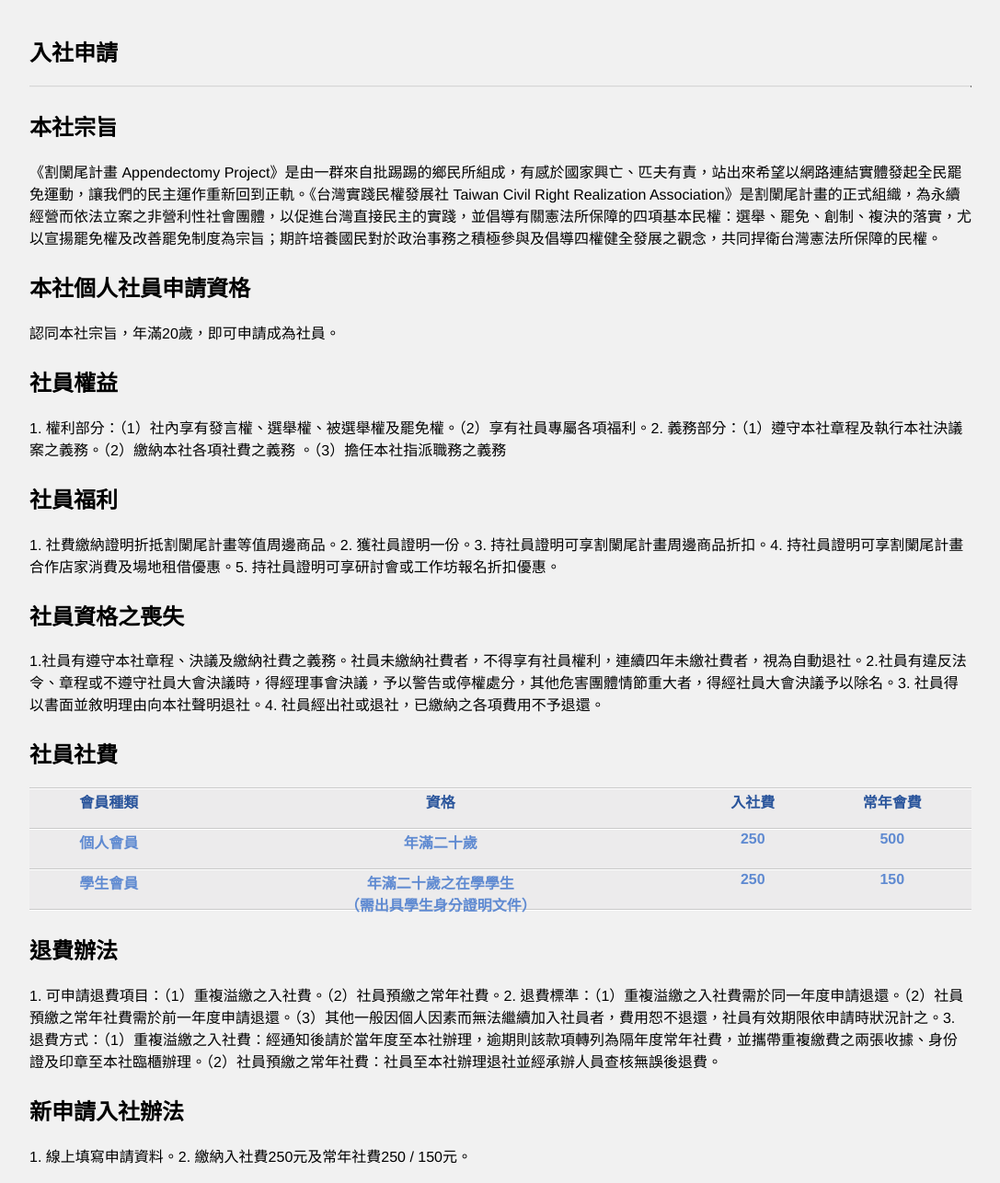
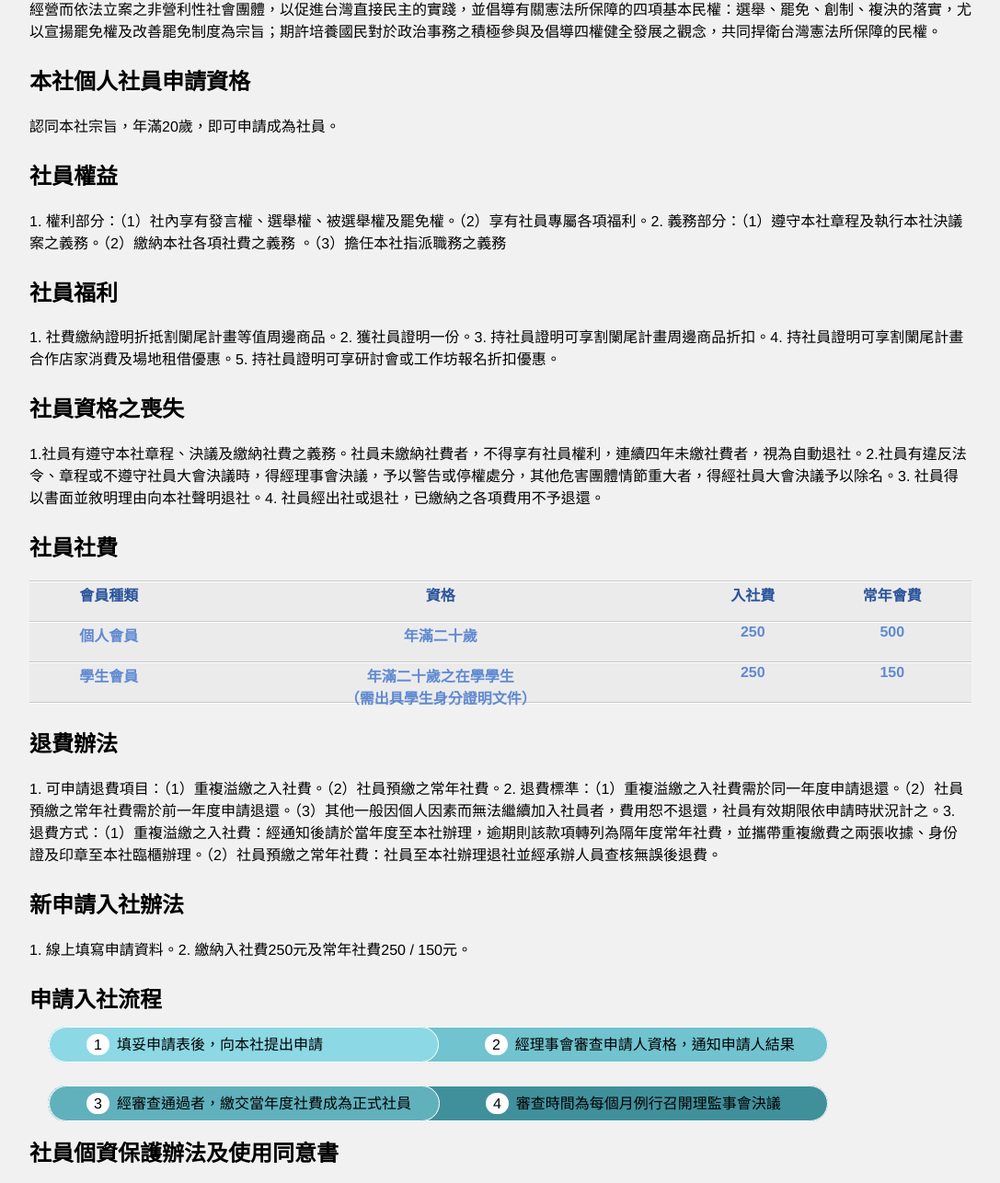
Before and after one commit to appy-tw/join, a plain HTML site: page index.html in a window 1280 px wide. Shown: the part 590-1876 px from the top of the page at 92% size, without its empty margins (96-1183 px from the left). Drawn offline with Linux system fonts and the light colour scheme.

Commit message:
remove some garbage

```diff
--- a/index.html
+++ b/index.html
@@ -20,6 +20,11 @@
 		<div id="form-header-image">社團法人</div>
 		<div id="form-header-title">台灣實踐民權發展社（割闌尾計畫）入社申請表</div>
 	</div>
+
+
+
+
+
 	<h2>本社宗旨</h2>
 	<div class="section-text">
 		《割闌尾計畫 Appendectomy Project》是由一群來自批踢踢的鄉民所組成，有感於國家興亡、匹夫有責，站出來希望以網路連結實體發起全民罷免運動，讓我們的民主運作重新回到正軌。《台灣實踐民權發展社 Taiwan Civil Right Realization Association》是割闌尾計畫的正式組織，為永續經營而依法立案之非營利性社會團體，以促進台灣直接民主的實踐，並倡導有關憲法所保障的四項基本民權：選舉、罷免、創制、複決的落實，尤以宣揚罷免權及改善罷免制度為宗旨；期許培養國民對於政治事務之積極參與及倡導四權健全發展之觀念，共同捍衛台灣憲法所保障的民權。
@@ -31,71 +36,18 @@
 	</div>
 
   <div class="ss-form-container">
-      <div class="ss-top-of-page">
-        <div class="ss-form-heading">
-          <img src="Artboard%201.png" alt="" style="display: inline;"/>
-          <h1 class="ss-form-title" dir="ltr" style="display: inline-block;font-size: 30px;"><div style="width: 80px;height: 40px;display: inline-block;font-size: 30px;">社團法人</div>台灣實踐民權發展社（割闌尾計畫）</h1>
-          <h2>入社申請</h2>
-          <style>
-            hr{
-              border-top-color: #d6d6d6;
-              border-bottom-color: #ececec;
-              border-style: solid;
-              border-left: 0px;
-            }
-          </style>
-          <hr />
-          <div class="ss-required-asterisk" aria-hidden="true"></div>
-        </div>
-      </div>
-      <div class="ss-form">
-            <div class="errorbox-good" role="listitem">
-              <div dir="ltr" class="ss-item ss-section-header">
-                <div class="ss-form-entry">
       <h2 class="ss-section-title">本社宗旨</h2>
       <div class="ss-section-description ss-no-ignore-whitespace">《割闌尾計畫 Appendectomy Project》是由一群來自批踢踢的鄉民所組成，有感於國家興亡、匹夫有責，站出來希望以網路連結實體發起全民罷免運動，讓我們的民主運作重新回到正軌。《台灣實踐民權發展社 Taiwan Civil Right Realization Association》是割闌尾計畫的正式組織，為永續經營而依法立案之非營利性社會團體，以促進台灣直接民主的實踐，並倡導有關憲法所保障的四項基本民權：選舉、罷免、創制、複決的落實，尤以宣揚罷免權及改善罷免制度為宗旨；期許培養國民對於政治事務之積極參與及倡導四權健全發展之觀念，共同捍衛台灣憲法所保障的民權。
-                  </div>
-                </div>
-              </div>
-            </div>
-            <div class="errorbox-good" role="listitem">
-              <div dir="ltr" class="ss-item ss-section-header">
-                <div class="ss-form-entry">
           <h2 class="ss-section-title">本社個人社員申請資格</h2>
           <div class="ss-section-description ss-no-ignore-whitespace">認同本社宗旨，年滿20歲，即可申請成為社員。</div>
-                </div>
-              </div>
-            </div>
-            <div class="errorbox-good" role="listitem">
-              <div dir="ltr" class="ss-item ss-section-header">
-                <div class="ss-form-entry">
           <h2 class="ss-section-title">社員權益</h2>
           <div class="ss-section-description ss-no-ignore-whitespace">1. 權利部分：（1）社內享有發言權、選舉權、被選舉權及罷免權。（2）享有社員專屬各項福利。2. 義務部分：（1）遵守本社章程及執行本社決議案之義務。（2）繳納本社各項社費之義務 。（3）擔任本社指派職務之義務
-                  </div>
-                </div>
-              </div>
-            </div>
-            <div class="errorbox-good" role="listitem">
-              <div dir="ltr" class="ss-item ss-section-header">
-                <div class="ss-form-entry">
               <h2 class="ss-section-title">社員福利</h2>
               <div class="ss-section-description ss-no-ignore-whitespace">1. 社費繳納證明折抵割闌尾計畫等值周邊商品。2. 獲社員證明一份。3. 持社員證明可享割闌尾計畫周邊商品折扣。4. 持社員證明可享割闌尾計畫合作店家消費及場地租借優惠。5. 持社員證明可享研討會或工作坊報名折扣優惠。</div>
-                </div>
-              </div>
-            </div>
-            <div class="errorbox-good" role="listitem">
-              <div dir="ltr" class="ss-item ss-section-header">
-                <div class="ss-form-entry">
               <h2 class="ss-section-title">社員資格之喪失</h2>
               <div class="ss-section-description ss-no-ignore-whitespace">
                 1.社員有遵守本社章程、決議及繳納社費之義務。社員未繳納社費者，不得享有社員權利，連續四年未繳社費者，視為自動退社。2.社員有違反法令、章程或不遵守社員大會決議時，得經理事會決議，予以警告或停權處分，其他危害團體情節重大者，得經社員大會決議予以除名。3. 社員得以書面並敘明理由向本社聲明退社。4. 社員經出社或退社，已繳納之各項費用不予退還。
               </div>
-                </div>
-              </div>
-            </div>
-            <div class="errorbox-good" role="listitem">
-              <div dir="ltr" class="ss-item ss-section-header">
-                <div class="ss-form-entry">
               <h2 class="ss-section-title">社員社費</h2>
               <style>
                 tr td {
@@ -128,55 +80,29 @@
                       <th style="border-top: 1px solid #ffffff;border-bottom:1px solid #c9c9c9;border-right:none;border-left: none;"><div style="height: 40px;">150</div></th>
                     </tr>
               </table>
-                </div>
-              </div>
-            </div>
-            <div class="errorbox-good" role="listitem">
-              <div dir="ltr" class="ss-item ss-section-header">
-                <div class="ss-form-entry">
               <h2 class="ss-section-title">退費辦法</h2>
               <div class="ss-section-description ss-no-ignore-whitespace">
                 1. 可申請退費項目：（1）重複溢繳之入社費。（2）社員預繳之常年社費。2. 退費標準：（1）重複溢繳之入社費需於同一年度申請退還。（2）社員預繳之常年社費需於前一年度申請退還。（3）其他一般因個人因素而無法繼續加入社員者，費用恕不退還，社員有效期限依申請時狀況計之。3. 退費方式：（1）重複溢繳之入社費：經通知後請於當年度至本社辦理，逾期則該款項轉列為隔年度常年社費，並攜帶重複繳費之兩張收據、身份證及印章至本社臨櫃辦理。（2）社員預繳之常年社費：社員至本社辦理退社並經承辦人員查核無誤後退費。
               </div>
-                </div>
-              </div>
-            </div>
-            <div class="errorbox-good" role="listitem">
-              <div dir="ltr" class="ss-item ss-section-header">
-                <div class="ss-form-entry">
               <h2 class="ss-section-title">新申請入社辦法</h2>
               <div class="ss-section-description ss-no-ignore-whitespace">
                 1. 線上填寫申請資料。2. 繳納入社費250元及常年社費250 / 150元。
               </div>
-                </div>
-              </div>
-            </div>
-            <div class="errorbox-good" role="listitem">
-              <div dir="ltr" class="ss-item ss-section-header">
-                <div class="ss-form-entry">
               <h2 class="ss-section-title">申請入社流程</h2>
               <div class="ss-section-description ss-no-ignore-whitespace">
                 <div style="margin: 20px 20px 20px 20px;"><span style="border-radius: 20px;background-color: #70C3CF;border: 1px solid #fff;padding: 10px 35px 10px 0px;"><span style="border-radius: 20px;background-color: #8cd8e4;border: 1px solid #fff;padding: 10px 125px 10px 40px;margin: 0px 50px 0px 0px;"><span style="background-color: #ffffff;border-radius: 15px;height: 200px;padding: 3px 8px 3px 8px;margin-right: 8px;">1</span>填妥申請表後，向本社提出申請</span><span style="background-color: #ffffff;border-radius: 15px;height: 200px;padding: 3px 8px 3px 8px;margin-right: 8px;">2</span>經理事會審查申請人資格，通知申請人結果</span><br></div>
                 <div style="margin: 40px 20px 20px 20px;"><span style="border-radius: 20px;background-color: #40909B;border: 1px solid #fff;padding: 10px 50px 10px 0px;"><span style="border-radius: 20px;background-color: #60B1BC;border: 1px solid #fff;padding: 10px 30px 10px 40px;margin: 0px 50px 0px 0px;"><span style="background-color: #ffffff;border-radius: 15px;height: 200px;padding: 3px 8px 3px 8px;margin-right: 8px;">3</span>經審查通過者，繳交當年度社費成為正式社員</span><span style="background-color: #ffffff;border-radius: 15px;height: 200px;padding: 3px 8px 3px 8px;margin-right: 8px;">4</span>審查時間為每個月例行召開理監事會決議</span><br></div>
               </div>
             </div>
-              </div>
-            </div>
-            <div class="errorbox-good" role="listitem">
-              <div dir="ltr" class="ss-item ss-section-header">
-                <div class="ss-form-entry">
             <h2 class="ss-section-title">社員個資保護辦法及使用同意書</h2>
             <div class="ss-section-description ss-no-ignore-whitespace">
               1.台灣實踐民權發展社（以下簡稱本社）為依各社員之權利義務提供相關服務，並確保本社社員共同利益，將遵循個人資料保護法及相關法令之規定，蒐集、處理及利用註冊社員所提供之個人資料，包括社員E-MAIL帳號姓名、性別、出生年月日、通訊住址、戶籍地址、行動電話等。2. 本社社員就其個人資料得依個人資料保護法第三條之規定，行使下列權利：(1) 查詢或請求閱覽。(2) 請求製給複製本。(3) 請求補充或更正。(4) 請求停止蒐集、處理或利用。(5) 請求刪除。3.本社社員得自由選擇是否提供個人資料或行使個人資料保護法第三條所定之權利，但本社社員提供資料不足或有其他冒用、盜用、不實之情形，可能將不能繼續使用本社所提供之各項服務或影響其繼續使用的權益。4.在社員就其個人資料依個人資料保護法第三條之規定，請求停止蒐集、處理或利用或請求刪除前，本社得依循個人資料保護法及相關法令之規定，於個人資料提供之範圍與目的內使用該等個人資料。您是否同意以上條款？
-                  </div>
-                </div>
-              </div>
             </div>
             <style>
               input[type=checkbox].css-checkbox {
                 position:absolute; z-index:-1000; left:-1000px; overflow: hidden; clip: rect(0 0 0 0); height:1px; width:1px; margin:-1px; padding:0; border:0;
               }
-
+            </style>
             <h2>社員福利</h2>
             <div class="section-text">
               1. 社費繳納證明折抵割闌尾計畫等值周邊商品。<br />
@@ -185,7 +111,6 @@
               4. 持社員證明可享割闌尾計畫合作店家消費及場地租借優惠。
               <br />5. 持社員證明可享研討會或工作坊報名折扣優惠。
             </div>
-
             <h2>社員資格之喪失</h2>
             <div class="section-text">
             1.社員有遵守本社章程、決議及繳納社費之義務。社員未繳納社費者，不得享有社員權利，連續四年未繳社費者，視為自動退社。<br />
```
Lines whose indentation alone changed are shown as unchanged.
